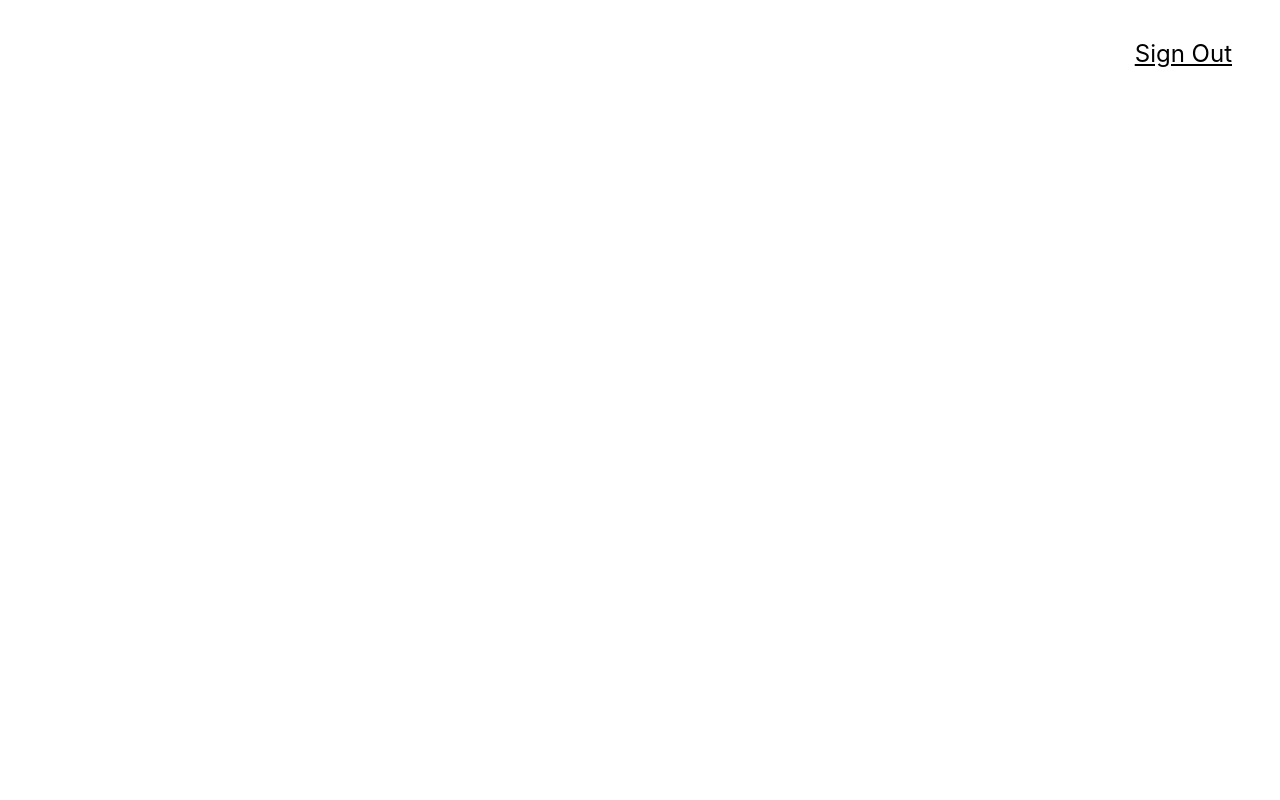
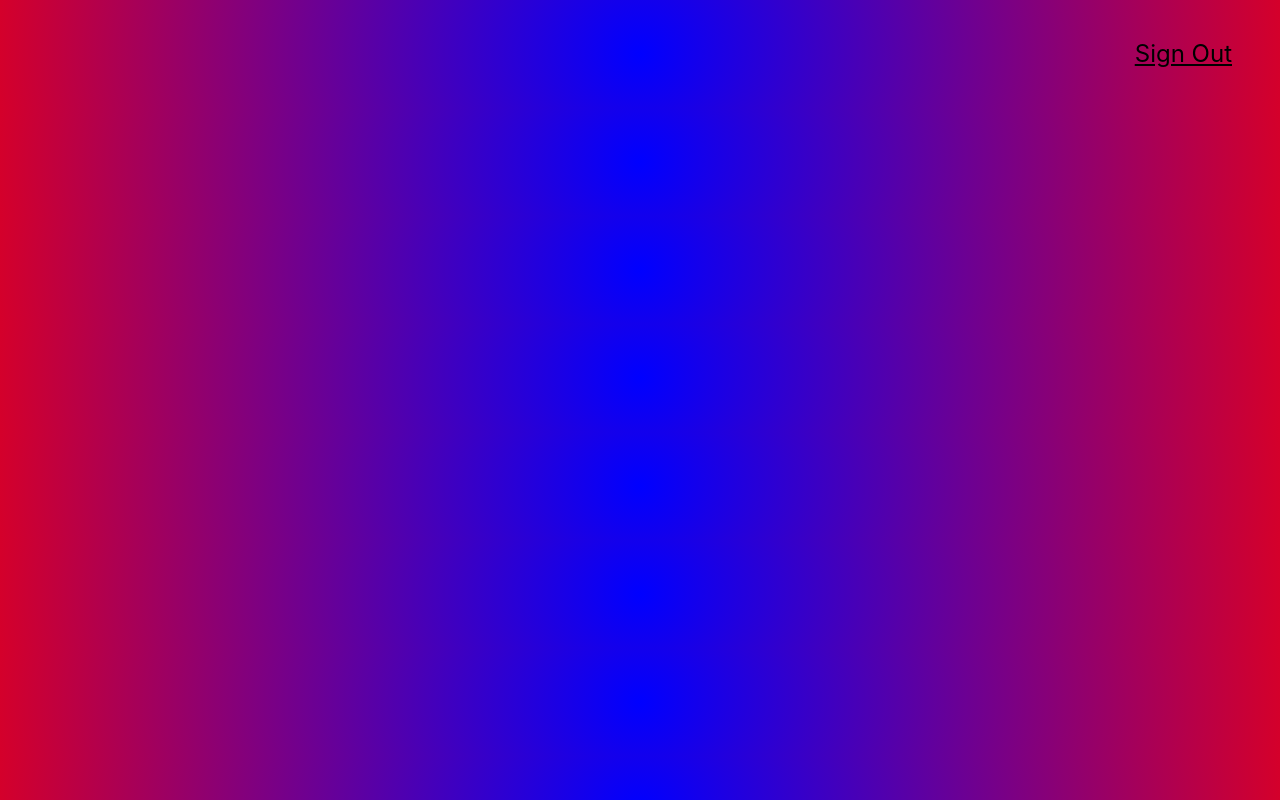
Before and after one commit to sctlcd/react-face-recognition, a React (Create React App) app: page / in a window 1280 px wide. Built offline with nearby package versions, Linux system fonts and the light colour scheme.

Commit message:
added background

```diff
--- a/src/index.css
+++ b/src/index.css
@@ -5,6 +5,8 @@ body {
     sans-serif;
   -webkit-font-smoothing: antialiased;
   -moz-osx-font-smoothing: grayscale;
+  /* background: linear-gradient(90deg, red, blue) */
+  background: radial-gradient(circle, blue 0%, red 120%);
 }
 
 code {
```
